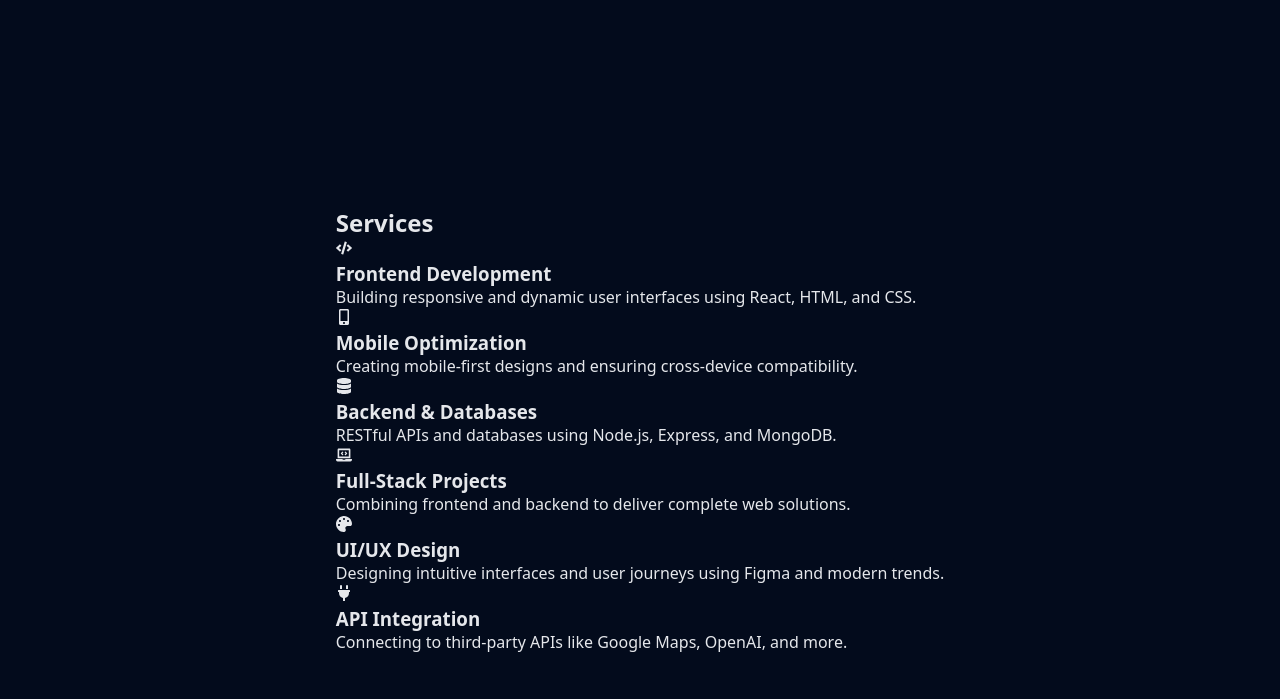
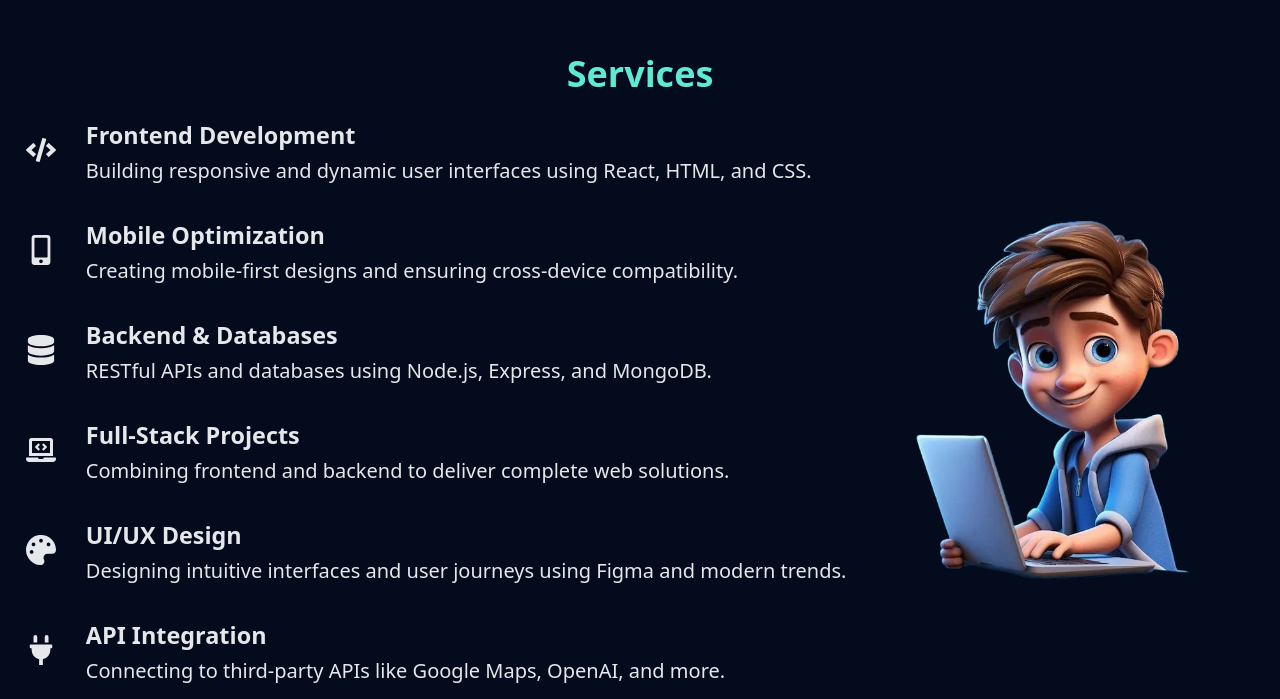
Before and after one commit to Sadik1433/SadikPortfolio, a React (Vite) app: page / in a window 1280 px wide. Shown: the part 2441-3140 px from the top of the page. Built offline with nearby package versions, Linux system fonts and the light colour scheme.

Commit message:
service update

```diff
--- a/src/Component/CssFile/service.css
+++ b/src/Component/CssFile/service.css
@@ -4,6 +4,47 @@
     background-color: var(--bg-color);
     color: var(--text-color);
     display: flex;
+    flex-direction: column;
+    padding: 10px 20px;
+
+}
+.service-header{
+    align-self: center;
+    margin: 10px auto;
+}
+.services-heading{
+    font-size: 36px;
+    color: var(--heading-color);
+}
+.service-container{
+    display: flex;
     justify-content: space-around;
     align-items: center;
 }
+.service-image .service-img{
+    width: 400px;
+    min-height: 200px;
+    display: flex;
+}
+.services-grid{
+    list-style: none;
+    display: grid;
+    grid-template-columns: repeat(auto-fit, minmax(450px, 1fr));
+    gap: 10px;
+    align-self: center;
+}
+.service-card{
+    display: flex;
+    font-size: 20px;
+    padding: 10px 2px ;
+}
+.service-icon{
+    width: 60px;
+    align-self: center;
+}
+.service-content{
+    display: flex;
+    flex-direction: column;
+    justify-content: center;
+    line-height: 35px;
+}
--- a/src/Component/Service.jsx
+++ b/src/Component/Service.jsx
@@ -1,61 +1,76 @@
-import './CssFile/service.css'
+import "./CssFile/service.css";
+import image from "./assets/avatar.png";
 
-import { FaCode, FaMobileAlt, FaDatabase, FaLaptopCode, FaPalette, FaPlug } from 'react-icons/fa';
-
+import {
+  FaCode,
+  FaMobileAlt,
+  FaDatabase,
+  FaLaptopCode,
+  FaPalette,
+  FaPlug,
+} from "react-icons/fa";
 
 const servicesData = [
   {
-    icon: <FaCode />,
+    icon: <FaCode size={30}/>,
     title: "Frontend Development",
     description:
       "Building responsive and dynamic user interfaces using React, HTML, and CSS.",
   },
   {
-    icon: <FaMobileAlt />,
+    icon: <FaMobileAlt size={30}/>,
     title: "Mobile Optimization",
     description:
       "Creating mobile-first designs and ensuring cross-device compatibility.",
   },
   {
-    icon: <FaDatabase />,
+    icon: <FaDatabase size={30} />,
     title: "Backend & Databases",
     description:
       "RESTful APIs and databases using Node.js, Express, and MongoDB.",
   },
   {
-    icon: <FaLaptopCode />,
+    icon: <FaLaptopCode size={30} />,
     title: "Full-Stack Projects",
     description:
       "Combining frontend and backend to deliver complete web solutions.",
   },
   {
-  icon: <FaPalette />,
-  title: 'UI/UX Design',
-  description: 'Designing intuitive interfaces and user journeys using Figma and modern trends.',
-},
-{
-  icon: <FaPlug />,
-  title: 'API Integration',
-  description: 'Connecting to third-party APIs like Google Maps, OpenAI, and more.',
-},
-
+    icon: <FaPalette size={30} />,
+    title: "UI/UX Design",
+    description:
+      "Designing intuitive interfaces and user journeys using Figma and modern trends.",
+  },
+  {
+    icon: <FaPlug size={30} />,
+    title: "API Integration",
+    description:
+      "Connecting to third-party APIs like Google Maps, OpenAI, and more.",
+  },
 ];
 
 const Services = () => {
   return (
-    <section id="service"  className="service-section" data-aos="fade-right">
-      <div className="services-section" >
+    <section id="service" className="service-section" data-aos="fade-right">
+      <div className="service-header">
         <h2 className="services-heading">Services</h2>
-        <div className="services-grid">
+      </div>
+      <div className="service-container">
+        <ul className="services-grid">
           {servicesData.map((service, index) => (
-            <div key={index} className="service-card">
+            <li key={index} className="service-card">
               <div className="service-icon">
                 <span>{service.icon}</span>
               </div>
+              <div className="service-content">
               <h3>{service.title}</h3>
               <p>{service.description}</p>
-            </div>
+              </div>
+            </li>
           ))}
+        </ul>
+        <div className="service-image">
+          <img src={image} alt="service-image" className="service-img" />
         </div>
       </div>
     </section>
```
